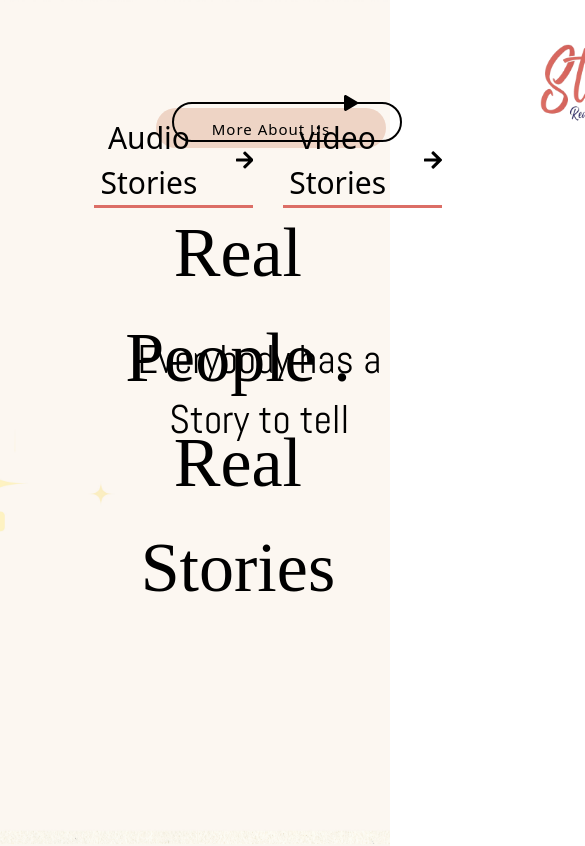
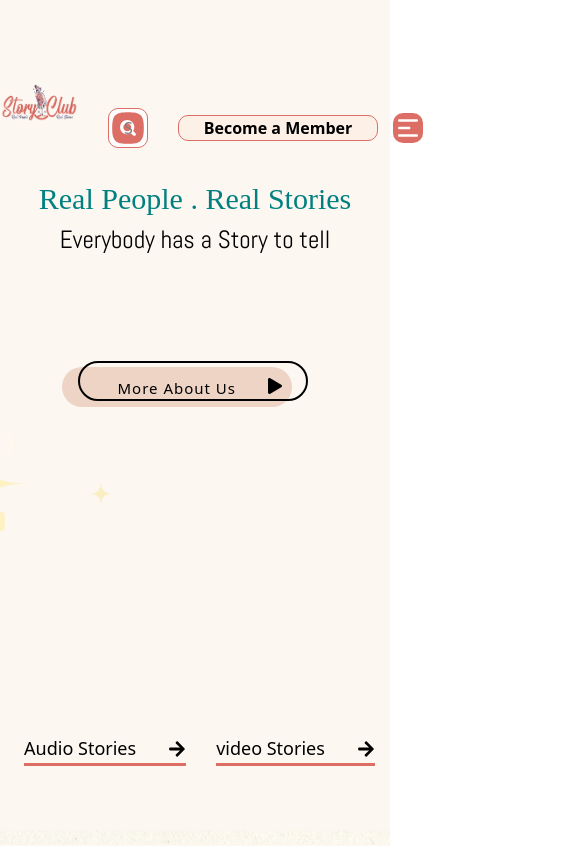
Before and after one commit to Thameem6369538954/Story-Club, a React (Create React App) app: page / in a window 390 px wide. Shown: the top 846 px of the page, 585 px wide, since content can reach past the window. Built offline with nearby package versions, Linux system fonts and the light colour scheme; a web font is replaced by a local one.

Commit message:
position  commit

```diff
--- a/src/css/Header.css
+++ b/src/css/Header.css
@@ -19,10 +19,8 @@
 }
 .header h1{
     font-size: 70px;
-    margin-top: 200px;
-    margin-left: 22%;
+    margin-top: 20px;
     color: black;
-    position: absolute;
     text-align: center;
     font-family: 'PT Serif Caption', serif;
     letter-spacing: 0.-1cm;
@@ -49,9 +47,6 @@
     margin-left: -25%;
 }
 .header p{
-    position: absolute;
-    margin-top: 330px;
-    margin-left: 33%;
     font-family: 'Abel', sans-serif;
     font-size: 40px;
 }
@@ -102,21 +97,19 @@
    }
 
 
-@media screen and (max-width:375px) {
+@media screen and (max-width:600px) {
     .header h1{
-        font-size: 23px;
-        margin-top: 120px;
-        margin-left: 6%;
+        font-size: 30px;
         color: teal;
         /* position: absolute; */
         text-align: center;
         font-family: 'PT Serif Caption', serif;
         letter-spacing: 0.-1cm;
+        top: 20px;
+        margin: auto;
     }
     .header p{
-        position: absolute;
-        margin-top: 230px;
-        margin-left: 10%;
+        margin: auto;
         font-family: 'Abel', sans-serif;
         font-size: 25px;
     }
@@ -126,19 +119,17 @@
         outline: none;
         border: none;
         background-color:#eed4c5;
-       margin-top: 200px;
        margin-left: -65%;
-        position: relative;
+        /* position: relative; */
         letter-spacing: 1px;
         border-radius: 20px;
        width: 230px;
        height: 40px;
        }
        .play-btn{
-        margin-left: 5px;
-        margin-top: 200px;
+        margin-left: 20%;
+        margin-top: -10px;
         z-index: 1;
-        position: absolute;
     }
     .three-btn{
 
--- a/src/css/Navbar.css
+++ b/src/css/Navbar.css
@@ -1,13 +1,9 @@
 .navbar-main{
   display: flex;
   align-items: center;
-  justify-content: space-between;
-  position: absolute;
-
-}
-.navbar-main img{
-  position: absolute;
-  margin-left: 150%;
+  justify-content: space-evenly;
+  /* position: absolute;
+   */top: 20px;
 }
 .navbar-main button{
   width: 200px;
@@ -17,14 +13,15 @@ nav{
     display: flex;
     justify-content: center;
     align-items: center;
-    margin-top: 20px;
-    margin-left: 300%;
+    margin-top: 80px;
+    margin-left: 0%;
+    z-index: 3;
     gap: -1rem;
 }
 .navbar-main img{
-  position: absolute;
-  margin-top: 20px;
-  width:70%;
+/* margin-left: 10%; */
+  margin-top: 30px;
+  width:20%;
 
 }
 .input-container {
@@ -106,7 +103,8 @@ nav button{
 .nav-icons{
   display: none;
 }
-@media screen and (min-width:100px) {
+
+@media screen and (min-width:1050px) {
   .nav-icons{
     display: block;
     z-index: 3;
@@ -124,21 +122,27 @@ nav button{
     position: absolute;
     top: -10px;
     height: 120vh;
-    width: 600%;
+    width: 100%;
     background-image: url('../Images//Navimage.jpg');
     background-position: center;
     background-size: cover;
     z-index: 3;
     list-style: none;
     /* gap: 2rem; */
-    left: -1207%;
+    left: -1200%;
+    transition: s;
   }
   .nav-links.active{
     position: absolute;
     left: -100%;
   }
+  .nav-links {
+   display: flex;
+   align-items: center;
+   justify-content: center;
+   margin-left: 100%;
+  }
   .nav-links li{
-  padding-top: 3%;
   margin-top: 10px;
   }
   .menu{
@@ -159,76 +163,11 @@ nav button{
   }
 }
 
-@media screen and (max-width:320px){
-
-.input {
-  width: 10px;
-  height: 3px;
-  border-radius: 10px;
-  border: none;
-
-  outline: none;
-  padding: 18px 16px;
-  background-color: transparent;
-  cursor: pointer;
-  transition: all .5s ease-in-out;
-  z-index: 1;
-
-}
-
-.input::placeholder {
-  color: transparent;
-}
-
-.input:focus::placeholder {
-  color: rgb(131, 128, 128);
-}
-.input:focus,.input:not(:placeholder-shown) {
-  background-color: #fff;
-  border: 1px solid #dc6e66;
-  width: 90px;
-  cursor: none;
-  padding: 18px 16px 18px 40px;
-}
-.icon {
-  position: absolute;
-  left: 0;
-  top: 5;
-  height: 30px;
-  width: 30px;
-  background-color: #fff;
-  border-radius: 10px;
-  z-index: -1;
-  fill:#dc6e66;
-  border: 1px solid #dc6e66;
-}
-
-  nav{
-    display: flex;
-    justify-content: center;
-    align-items: center;
-    margin-top: 3%;
-    margin-left: 46%;
-}
-.navbar-main img{
-  width: 100px;
-  margin-top: 1%;
-  margin-left: 10%;
-}
-.input-container {
-  position: relative;
-  display: flex;
-  align-items: center;
+@media screen and (max-width:600px){
+  .nav-icons{
+    display: block;
     z-index: 3;
-
-
-}
-.navbar-main button{
-  width: 70px;
-  padding-bottom: 1px;
-  height: 35px;
-  margin-left: 1px;
-  font-size: 8px;
+    margin-left: 15px;
   }
   .close{
     position: absolute;
@@ -240,29 +179,35 @@ nav button{
     display: flex;
     flex-direction: column;
     position: absolute;
-  top: 1px;
-  height: 90vh;
-  width: 160%;
+    top: -10px;
+    height: 120vh;
+    width: 100%;
     background-image: url('../Images//Navimage.jpg');
     background-position: center;
     background-size: cover;
     z-index: 3;
     list-style: none;
     /* gap: 2rem; */
-  left: -277%;
-  transition: 1s;
+    left: -1200%;
+    transition: s;
   }
   .nav-links.active{
     position: absolute;
-  left: -10%;
+    left: -100%;
+  }
+  .nav-links {
+   display: flex;
+   align-items: center;
+   justify-content: center;
+   margin-left: 100%;
   }
   .nav-links li{
-padding-top: 3%;
   margin-top: 10px;
   }
   .menu{
     background-color: #dc6e66;
     font-size: 30px;
+
     color: white;
     border-radius: 10px;
 
@@ -276,7 +221,7 @@ margin-top: 10px;
     margin-top: 40px;
   }
 }
-@media (min-width: 600px) and (max-width: 1024px){
+@media (min-width: 601px) and (max-width: 1024px){
   nav{
     display: flex;
     justify-content: center;
```
Lines whose indentation alone changed are shown as unchanged.
